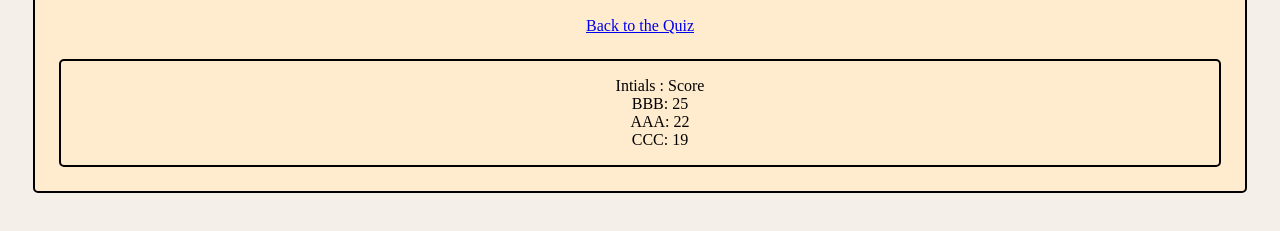
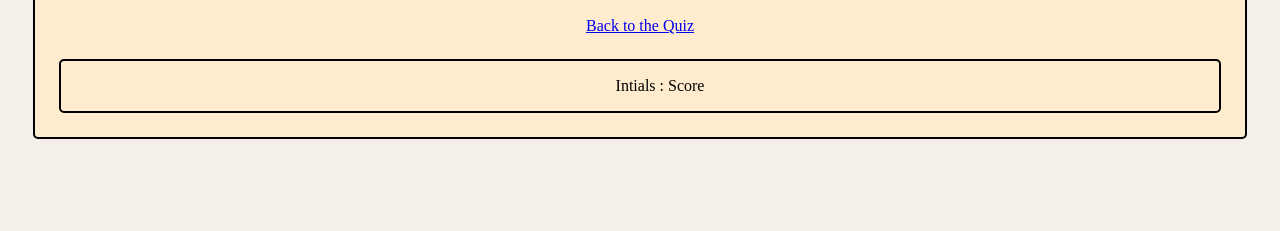
Before and after one commit to xnd0/Code_Quiz_4.2, a plain HTML site: page highscores.html in a window 1280 px wide. Shown: the part 77-308 px from the top of the page. Drawn offline with Linux system fonts and the light colour scheme.

Commit message:
cleaned up filler content and added real introduction

```diff
--- a/highscores.html
+++ b/highscores.html
@@ -21,10 +21,6 @@
         <div class="outline">
             <ul id="scoreList">
                 <li>Intials : Score</li>
-                <li>BBB: 25</li>
-                <li>AAA: 22</li>
-                <li>CCC: 19</li>
-
             </ul>
         </div>
     </nav>
```
Also changed, not shown: index.html (+1 -17 lines).
